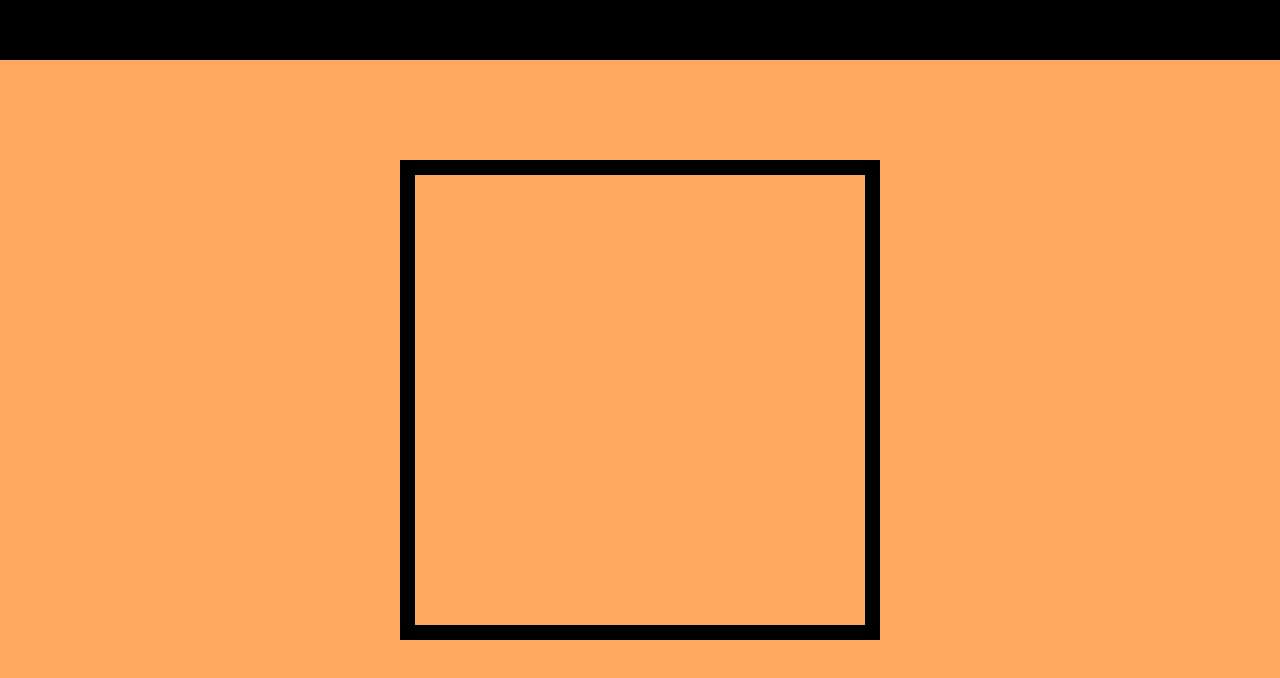
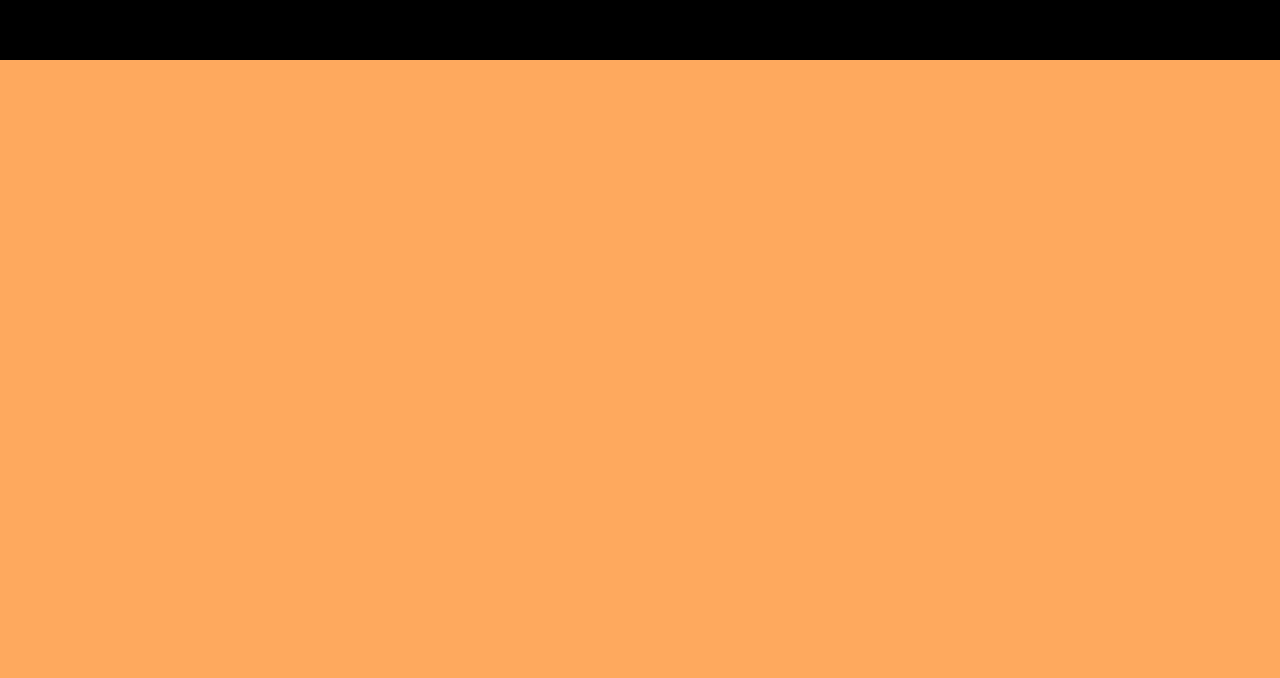
Before and after one commit to kumarpit/arcade, a plain HTML site: page web/arcadeMOCKUP.html in a window 1280 px wide. Shown: the part 740-1418 px from the top of the page. Drawn offline with Linux system fonts and the light colour scheme.

Commit message:
design updates

```diff
--- a/SPACE INVADERS/app.js
+++ b/SPACE INVADERS/app.js
@@ -2,7 +2,7 @@ const canv = document.getElementById("gameCanvas")
 const ctx = canv.getContext("2d")
 const FPS = 30
 const scl = 50
-const starNum = 370
+const starNum = 170
 let dir = 0
 let xdir = 0
 let ydir = 0
--- a/web/arcadeMOCKUP.html
+++ b/web/arcadeMOCKUP.html
@@ -6,242 +6,13 @@
 	<link rel="stylesheet" type="text/css" href="arcadeStyle4.css">
 	<link rel="preconnect" href="https://fonts.gstatic.com">
 	<link href="https://fonts.googleapis.com/css2?family=Press+Start+2P&display=swap" rel="stylesheet">
-	<script type="text/javascript" src="arcadeApp4.js"></script>
 </head>
 <body>
 <div class="one">
 	<h1 class="main-text"> ARCADE </h1>
 	<p>play some classic arcade games.</p>
 </div>
-<div class="two">
-	<div class="grid">
-		<div></div>
-		<div></div>
-		<div></div>
-		<div></div>
-		<div></div>
-		<div></div>
-		<div></div>
-		<div></div>
-		<div></div>
-		<div></div>
-		<div></div>
-		<div></div>
-		<div></div>
-		<div></div>
-		<div></div>
-		<div></div>
-		<div></div>
-		<div></div>
-		<div></div>
-		<div></div>
-		<div></div>
-		<div></div>
-		<div></div>
-		<div></div>
-		<div></div>
-		<div></div>
-		<div></div>
-		<div></div>
-		<div></div>
-		<div></div>
-		<div></div>
-		<div></div>
-		<div></div>
-		<div></div>
-		<div></div>
-		<div></div>
-		<div></div>
-		<div></div>
-		<div></div>
-		<div></div>
-		<div></div>
-		<div></div>
-		<div></div>
-		<div></div>
-		<div></div>
-		<div></div>
-		<div></div>
-		<div></div>
-		<div></div>
-		<div></div>
-		<div></div>
-		<div></div>
-		<div></div>
-		<div></div>
-		<div></div>
-		<div></div>
-		<div></div>
-		<div></div>
-		<div></div>
-		<div></div>
-		<div></div>
-		<div></div>
-		<div></div>
-		<div></div>
-		<div></div>
-		<div></div>
-		<div></div>
-		<div></div>
-		<div></div>
-		<div></div>
-		<div></div>
-		<div></div>
-		<div></div>
-		<div></div>
-		<div></div>
-		<div></div>
-		<div></div>
-		<div></div>
-		<div></div>
-		<div></div>
-		<div></div>
-		<div></div>
-		<div></div>
-		<div></div>
-		<div></div>
-		<div></div>
-		<div></div>
-		<div></div>
-		<div></div>
-		<div></div>
-		<div></div>
-		<div></div>
-		<div></div>
-		<div></div>
-		<div></div>
-		<div></div>
-		<div></div>
-		<div></div>
-		<div></div>
-		<div></div>
-		<div></div>
-		<div></div>
-		<div></div>
-		<div></div>
-		<div></div>
-		<div></div>
-		<div></div>
-		<div></div>
-		<div></div>
-		<div></div>
-		<div></div>
-		<div></div>
-		<div></div>
-		<div></div>
-		<div></div>
-		<div></div>
-		<div></div>
-		<div></div>
-		<div></div>
-		<div></div>
-		<div></div>
-		<div></div>
-		<div></div>
-		<div></div>
-		<div></div>
-		<div></div>
-		<div></div>
-		<div></div>
-		<div></div>
-		<div></div>
-		<div></div>
-		<div></div>
-		<div></div>
-		<div></div>
-		<div></div>
-		<div></div>
-		<div></div>
-		<div></div>
-		<div></div>
-		<div></div>
-		<div></div>
-		<div></div>
-		<div></div>
-		<div></div>
-		<div></div>
-		<div></div>
-		<div></div>
-		<div></div>
-		<div></div>
-		<div></div>
-		<div></div>
-		<div></div>
-		<div></div>
-		<div></div>
-		<div></div>
-		<div></div>
-		<div></div>
-		<div></div>
-		<div></div>
-		<div></div>
-		<div></div>
-		<div></div>
-		<div></div>
-		<div></div>
-		<div></div>
-		<div></div>
-		<div></div>
-		<div></div>
-		<div></div>
-		<div></div>
-		<div></div>
-		<div></div>
-		<div></div>
-		<div></div>
-		<div></div>
-		<div></div>
-		<div></div>
-		<div></div>
-		<div></div>
-		<div></div>
-		<div></div>
-		<div></div>
-		<div></div>
-		<div></div>
-		<div></div>
-		<div></div>
-		<div></div>
-		<div></div>
-		<div></div>
-		<div></div>
-		<div></div>
-		<div></div>
-		<div></div>
-		<div></div>
-		<div></div>
-		<div></div>
-		<div></div>
-		<div></div>
-		<div></div>
-		<div></div>
-		<div></div>
-		<div></div>
-		<div></div>
-		<div></div>
-		<div></div>
-		<div></div>
-		<div></div>
-		<div></div>
-		<div></div>
-		<div></div>
-		<div></div>
-		<div></div>
-		<div></div>
-		<div></div>
-		<div></div>
-		<div></div>
-		<div></div>
-		<div></div>
-		<div></div>
-		<div></div>
-		<div></div>
-		<div></div>
-		<div></div>
-		<div></div>
-		<div></div>
-	</div>
-</div>
+<div class="two"></div>
 <div class="three"></div>
 <div class="four"></div>
 <div class="five"></div>
```
Also changed, not shown: ASTEROIDS/app.js (+10 -10 lines), ASTEROIDS/index.html (+1 -0 lines), ASTEROIDS/style.css (+6 -1 lines), SNAKE/style4.css (+4 -4 lines).
